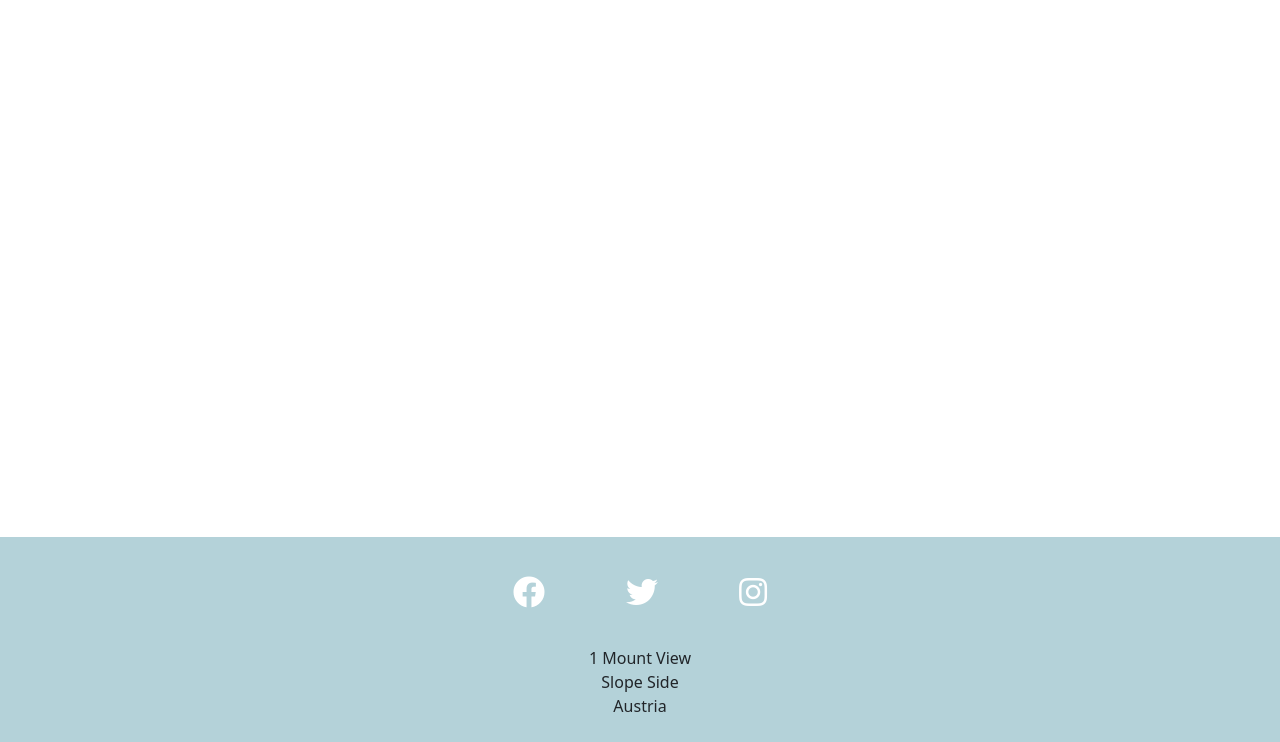
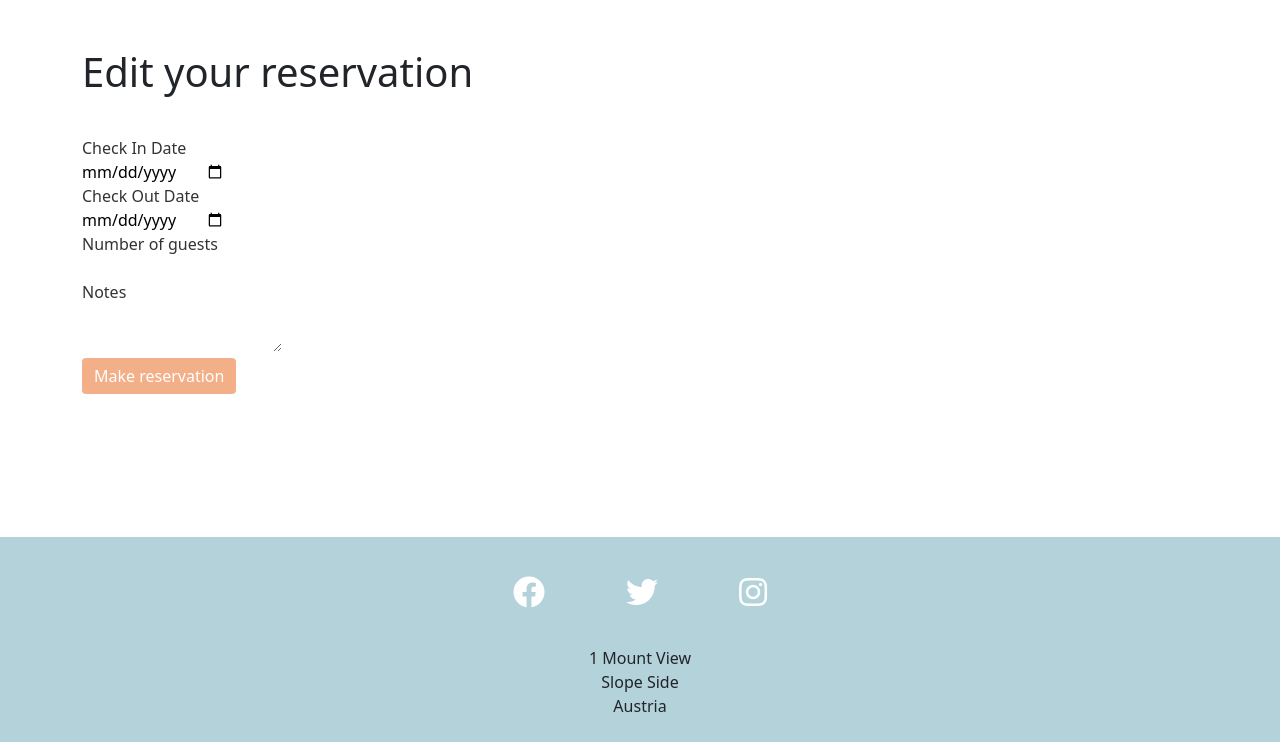
Before and after one commit to Code-Institute-Submissions/saramorrin-luxeland-stays-ms4_JulyResub, a Django app: page /edit_reservation/1 in a window 1280 px wide. Shown: the part 58-800 px from the top of the page. Run offline with Django 3.2, Linux system fonts and the light colour scheme.

Commit message:
Add css styling to manage reservation html

```diff
--- a/bookings/views.py
+++ b/bookings/views.py
@@ -2,6 +2,7 @@ from django.shortcuts import render, get_object_or_404, reverse, redirect
 # Import Djano generic library
 from django.views import generic, View
 from django.views.generic import TemplateView, DeleteView
+from django.urls import reverse_lazy
 # Import Reservation model from models
 from .models import Reservation, UserProfile
 from .forms import UpdateReservation, EditUserProfile
@@ -32,6 +33,9 @@ class EditReservationView(TemplateView):
 
 
 class DeleteReservation(DeleteView):
+    model = Reservation
+    pk_url_kwarg = "reservation_id"
+    success_url = reverse_lazy("manage_reservation")
     template_name = "delete_reservation.html"
 
 
--- a/static/css/style.css
+++ b/static/css/style.css
@@ -123,3 +123,9 @@ footer i {
     background-color: #F2AF88;
     border: #F2AF88;
 }
+
+/* Manage reservation card */
+
+.card-body {
+    background-color: #B4D2D9;
+}
--- a/templates/edit_reservation.html
+++ b/templates/edit_reservation.html
@@ -1 +1,30 @@
 {% extends "base.html" %}
+
+{% block content %}
+
+<div class="container py-5">
+	<h1>Edit your reservation</h1>
+	<form method="POST">
+		{% csrf_token %}
+        <div>
+            <label>Check In Date</label><br>
+            <input name="check_in_date" type="date" required>
+        </div>
+        <div>
+            <label>Check Out Date</label><br>
+            <input name="check_out_date" type="date" required>
+        </div>
+        <div>
+            <label>Number of guests</label><br>
+            <input name="number_of_guests" type="number" required>
+        </div>
+        <div>
+            <label>Notes</label><br>
+            <textarea name="notes" required></textarea>
+        </div>
+		<button class="btn btn-primary" type="submit">Make reservation</button>
+	</form>
+</div>
+
+
+{% endblock %}
```
Also changed, not shown: templates/manage_reservation.html (+5 -5 lines).
